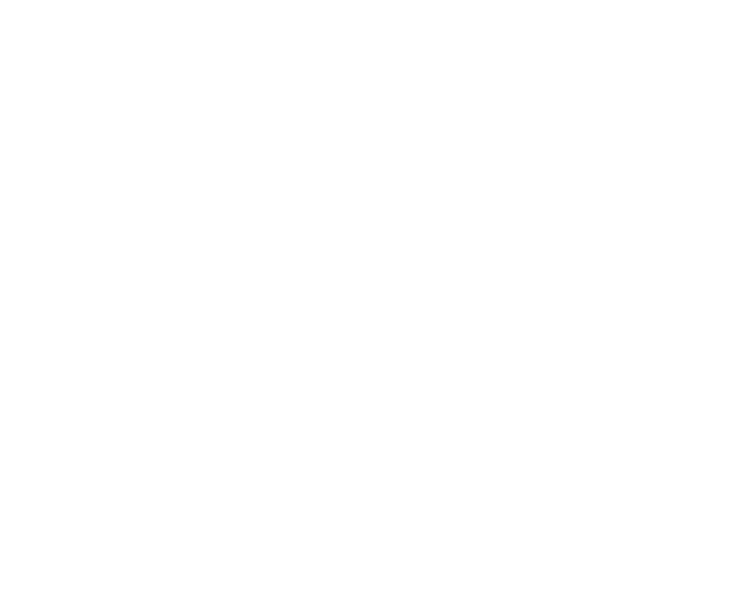
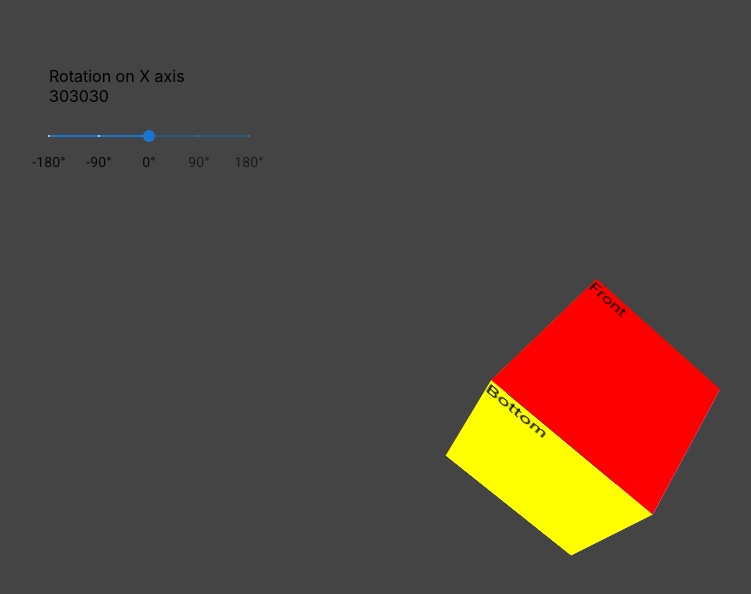
Before and after one commit to ariemad/rubik-cube, a React (Create React App) app: page / in a window 1280 px wide. Shown: the top 594 px of the page, without its empty margins (1-752 px from the left). Built offline with nearby package versions, Linux system fonts and the light colour scheme.

Commit message:
Add slider for rotation X

```diff
--- a/package.json
+++ b/package.json
@@ -3,13 +3,19 @@
   "version": "0.1.0",
   "private": true,
   "dependencies": {
+    "@emotion/react": "^11.10.5",
+    "@emotion/styled": "^11.10.5",
+    "@fontsource/roboto": "^4.5.8",
+    "@mui/material": "^5.10.16",
     "@testing-library/jest-dom": "^5.16.5",
     "@testing-library/react": "^13.4.0",
     "@testing-library/user-event": "^13.5.0",
     "node-sass": "^7.0.3",
+    "rc-slider": "^10.1.0",
     "react": "^18.2.0",
     "react-dom": "^18.2.0",
     "react-scripts": "5.0.1",
+    "styled-components": "^5.3.6",
     "web-vitals": "^2.1.4"
   },
   "scripts": {
--- a/public/index.html
+++ b/public/index.html
@@ -24,6 +24,7 @@
       work correctly both with client-side routing and a non-root public URL.
       Learn how to configure a non-root public URL by running `npm run build`.
     -->
+
     <title>React App</title>
   </head>
   <body>
--- a/src/App.js
+++ b/src/App.js
@@ -1,10 +1,50 @@
+import "./css/App.scss";
+import "@fontsource/roboto/300.css";
+import "@fontsource/roboto/400.css";
+import "@fontsource/roboto/500.css";
+import "@fontsource/roboto/700.css";
+
+import { useState } from "react";
 import Cube from "./components/Cube";
-import "./css/App.scss";
+import { Button, Slider } from "@mui/material";
 
 function App() {
+  let [cubeOptions, setCubeOptions] = useState({
+    rotateX: 30,
+    rotateY: 30,
+    rotateZ: 30,
+  });
+
+  function updateCubeOptions(e) {
+    let copy = cubeOptions;
+    copy[e.target.name] = e.target.value;
+    setCubeOptions(copy);
+  }
+
   return (
     <div className="App">
-      <Cube />
+      <Cube key={cubeOptions} cubeOptions={cubeOptions} />
+      <div className="slider-container">
+        <p>Rotation on X axis {Object.values(cubeOptions)}</p>
+        <Slider
+          className="rotate-x-slider"
+          size="small"
+          defaultValue={0}
+          min={-180}
+          max={180}
+          step={1}
+          valueLabelDisplay="auto"
+          marks={[
+            { label: "0°", value: 0 },
+            { label: "90°", value: 90 },
+            { label: "-90°", value: -90 },
+            { label: "-180°", value: -180 },
+            { label: "180°", value: 180 },
+          ]}
+          onChange={updateCubeOptions}
+          name="rotateX"
+        />
+      </div>
     </div>
   );
 }
--- a/src/components/Cube.js
+++ b/src/components/Cube.js
@@ -1,5 +1,33 @@
-function Cube() {
-  return <div className="Cube"></div>;
+import { useEffect, useState } from "react";
+import "../css/Cube.scss";
+
+function Cube(props) {
+  let [cubeOptions, setCubeOptions] = useState(props.cubeOptions);
+
+  useEffect(() => {
+    setCubeOptions(props.cubeOptions);
+  }, [props.cubeOptions]);
+
+  return (
+    <div className="cube-container">
+      <div
+        className="cube"
+        style={{
+          transform: `translate(-75px, -75px)
+          rotateX(${cubeOptions.rotateX}deg)
+          rotateY(${cubeOptions.rotateY}deg)
+          rotateZ(${cubeOptions.rotateZ}deg) `,
+        }}
+      >
+        <div className="front face">Front</div>
+        <div className="back face">Back</div>
+        <div className="left face">Left</div>
+        <div className="right face">Right</div>
+        <div className="top face">Top</div>
+        <div className="bottom face">Bottom</div>
+      </div>
+    </div>
+  );
 }
 
 export default Cube;
--- a/src/css/App.scss
+++ b/src/css/App.scss
@@ -1,4 +1,13 @@
 .App {
-  width: 100vw;
-  height: 100vh;
+  position: relative;
+  background-color: #444;
 }
+
+.slider-container {
+  margin: 50px;
+  width: 200px;
+
+  position: absolute;
+  top: 0;
+  left: 0;
+}
--- /dev/null
+++ b/src/css/Cube.scss
@@ -0,0 +1,55 @@
+.cube-container {
+  width: 100vw;
+  height: 100vh;
+
+  display: flex;
+  align-items: center;
+  justify-content: center;
+  perspective: 500px;
+}
+
+.cube {
+  transform-style: preserve-3d;
+  position: relative;
+}
+
+.face {
+  width: 150px;
+  height: 150px;
+}
+
+.front {
+  background-color: red;
+  transform: translateZ(75px);
+  position: absolute;
+}
+
+.back {
+  background-color: blue;
+  position: absolute;
+  transform: translateZ(-75px);
+}
+
+.left {
+  background-color: orange;
+  transform: rotateY(-90deg) translateZ(75px);
+  position: absolute;
+}
+
+.right {
+  background-color: violet;
+  transform: rotateY(90deg) translateZ(75px);
+  position: absolute;
+}
+
+.top {
+  background-color: green;
+  transform: rotateX(90deg) translateZ(75px);
+  position: absolute;
+}
+
+.bottom {
+  background-color: yellow;
+  transform: rotateX(-90deg) translateZ(75px);
+  position: absolute;
+}
```
Also changed, not shown: src/components/Test.js (added), 1 other file (tests, documents, lock files or other folders).
